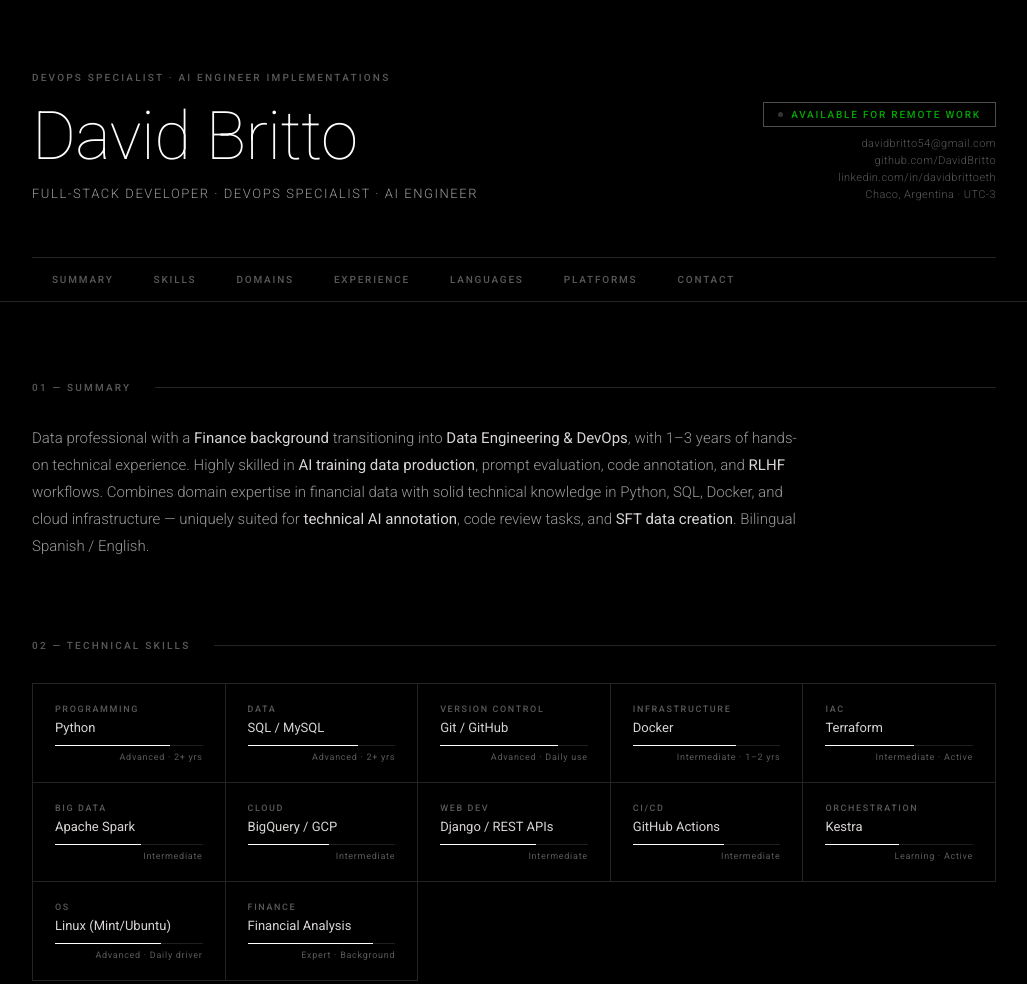
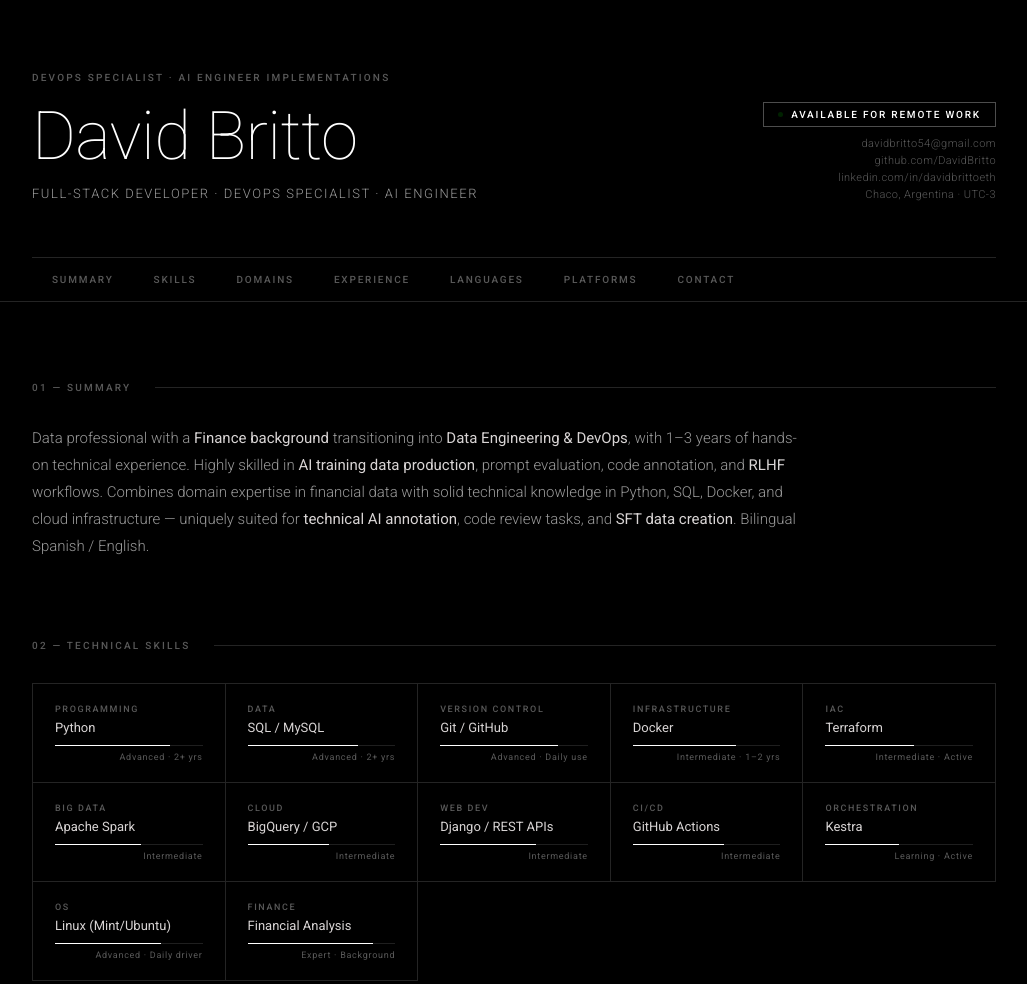
Before and after one commit to DavidBritto/portfolio-annotation, a plain HTML site: page index.html in a window 1280 px wide. Shown: the top 984 px of the page, without its empty margins (126-1153 px from the left). Drawn offline with Linux system fonts and the light colour scheme.

Commit message:
feat: actualizar colores en el CSS para mejorar la consistencia visual

```diff
--- a/index.html
+++ b/index.html
@@ -117,13 +117,13 @@
     font-weight: 500;
     letter-spacing: 0.18em;
     text-transform: uppercase;
-    color: var(--w92);
+    color: var(--white);
   }
 
   .dot {
     width: 5px; height: 5px;
     border-radius: 50%;
-    background: var(--white);
+    background: var(--w92);
     animation: blink 2s ease-in-out infinite;
   }
   @keyframes blink { 0%,100%{opacity:1} 50%{opacity:0.2} }
```
